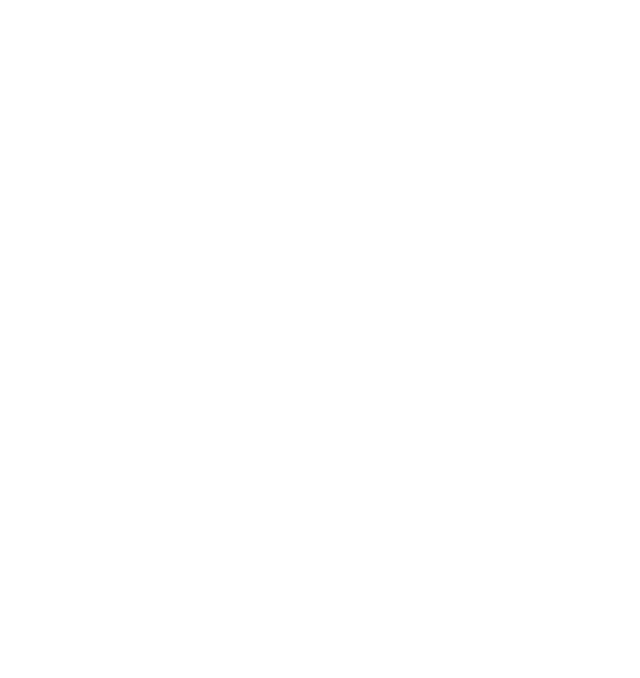
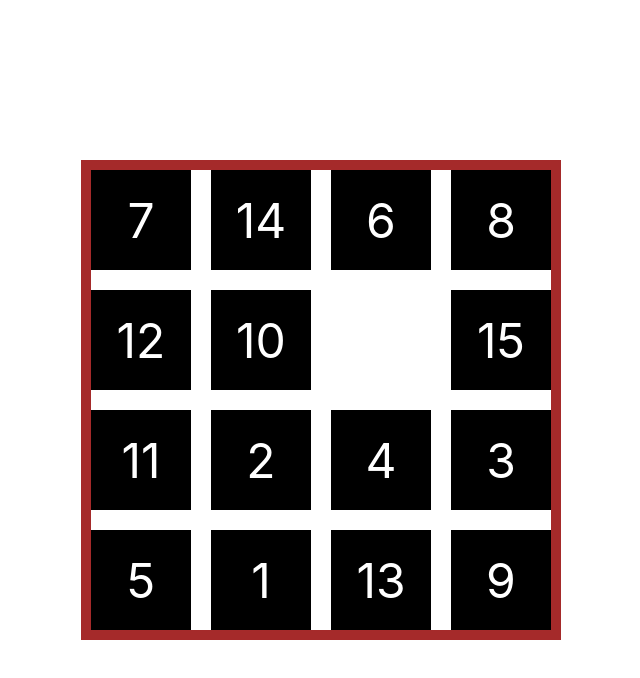
Before and after one commit to OlIvAl/15_puzzle, a React (Create React App) app: page / in a window 1280 px wide. Shown: the top 678 px of the page, without its empty margins (319-959 px from the left). Built offline with nearby package versions, Linux system fonts and the light colour scheme; the HTML template or start-up script is replaced by a standard one.

Commit message:
render bord and tiles

```diff
--- a/src/App.css
+++ b/src/App.css
@@ -0,0 +1,24 @@
+body {
+    margin: 0;
+    padding: 0;
+    height: 100vh;
+    display: flex;
+    align-items: center;
+    justify-content: center;
+}
+
+.bord {
+    border-color: brown;
+    border-style: solid;
+    position: relative;
+}
+
+.tile {
+    background-color: #000000;
+    color: #ffffff;
+    display: flex;
+    align-items: center;
+    justify-content: center;
+    font-size: 48px;
+    position: absolute;
+}
--- a/src/App.tsx
+++ b/src/App.tsx
@@ -1,12 +1,97 @@
-import React from 'react';
+import React, {CSSProperties} from 'react';
 import './App.css';
 
-class App extends React.Component {
-  render() {
-    return (
-      <div />
-    );
+function shuffleMatrix(matrix: number[][]) {
+  function shuffleArr<T>(a: T[]): T[] {
+    for (let i: number = a.length - 1; i > 0; i--) {
+      const randI: number = Math.floor(Math.random() * (i + 1));
+      [a[i], a[randI]] = [a[randI], a[i]];
+    }
+    return a;
   }
+
+  function getCoordArrFromMatrix<T>(matr: T[][]): number[][] {
+    return matr.map((row: T[], rowIndex: number): number[][] => (
+      row.map((item: T, itemIndex: number): number[] => (
+        [rowIndex, itemIndex]
+      ))
+    )).flat(1);
+  }
+
+  const coordArr: number[][] = getCoordArrFromMatrix<number>(matrix);
+
+  const shuffleCoordArr: number[][] = shuffleArr<number[]>(coordArr);
+
+  return matrix.map((row: number[], rowIndex: number): number[] => (
+    row.map((_, itemIndex: number): number => (
+      matrix[shuffleCoordArr[itemIndex + (matrix.length * rowIndex)][0]][shuffleCoordArr[itemIndex + (matrix.length * rowIndex)][1]]
+    ))
+  ));
 }
 
+const BORD_TILE_SIZE: number = 4;
+
+const TILE_SIZE: number = 100;
+const TILE_MARGIN: number = 20;
+const BORD_BORDER: number = 10;
+
+const TILE_ARRAY: number[][] = Array(BORD_TILE_SIZE)
+  .fill(undefined)
+  .map((_, i: number): number[] => (
+    Array(BORD_TILE_SIZE)
+      .fill(undefined)
+      .map((_, j: number): number => (
+        ((i === (BORD_TILE_SIZE - 1)) && (j === (BORD_TILE_SIZE - 1)))
+          ? 0
+          : (j + 1 + (BORD_TILE_SIZE * i))
+      ))
+  ));
+
+const SHUFFLE_TILE_ARRAY: number[][] = shuffleMatrix(TILE_ARRAY);
+
+
+
+const BORD_SIZE: number = TILE_SIZE * 4 + TILE_MARGIN * 3;
+
+const bordSize: CSSProperties = {
+  width: BORD_SIZE,
+  height: BORD_SIZE,
+  borderWidth: BORD_BORDER,
+};
+
+const tileSize: CSSProperties = {
+  width: TILE_SIZE,
+  height: TILE_SIZE
+};
+
+const tileCoords: CSSProperties[][] = TILE_ARRAY.map((_, i: number): CSSProperties[] => (
+  TILE_ARRAY.map((_, j: number): CSSProperties => ({
+    top: i * TILE_SIZE + TILE_MARGIN * i,
+    left: j * TILE_SIZE + TILE_MARGIN * j
+  }))
+));
+
+const App: React.FC = () => (
+  <div
+    className='bord'
+    style={bordSize}
+  >
+    {SHUFFLE_TILE_ARRAY.map((tileArr: number[], i: number): (JSX.Element | null)[] => (
+      tileArr.map((tile: number, j: number): JSX.Element | null => (
+        tile
+          ? (
+            <div
+              className='tile '
+              style={{...tileSize, ...tileCoords[i][j]}}
+              key={tile}
+            >
+              {tile}
+            </div>
+          )
+          : null
+      ))
+    ))}
+  </div>
+);
+
 export default App;
```
